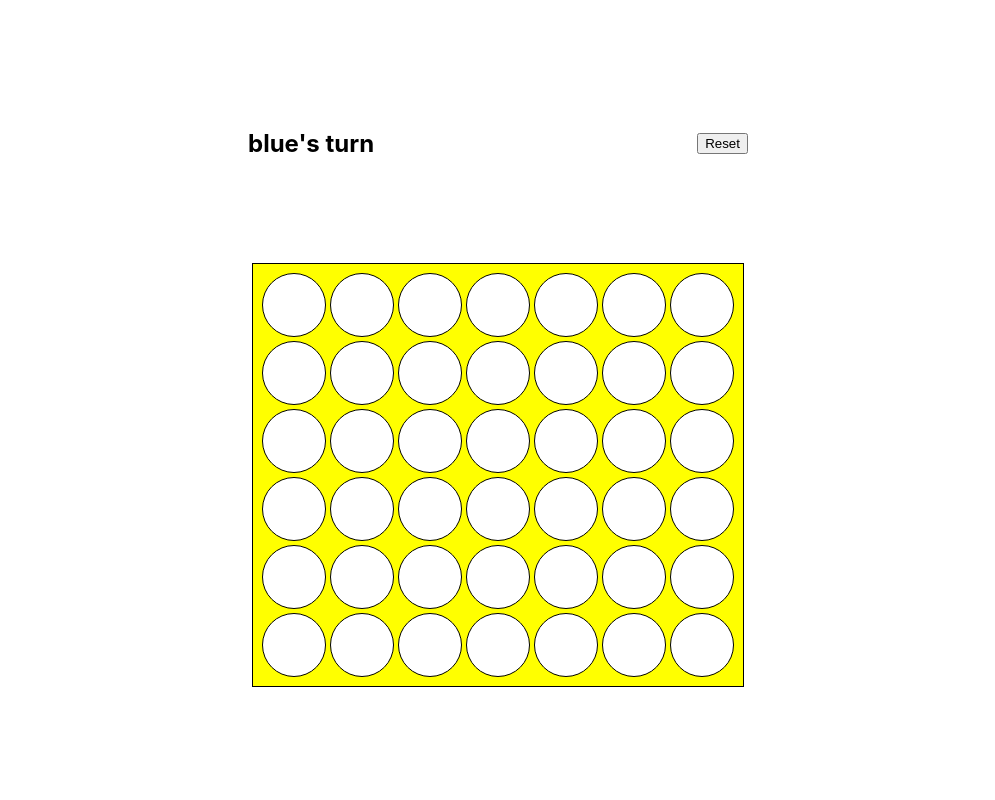
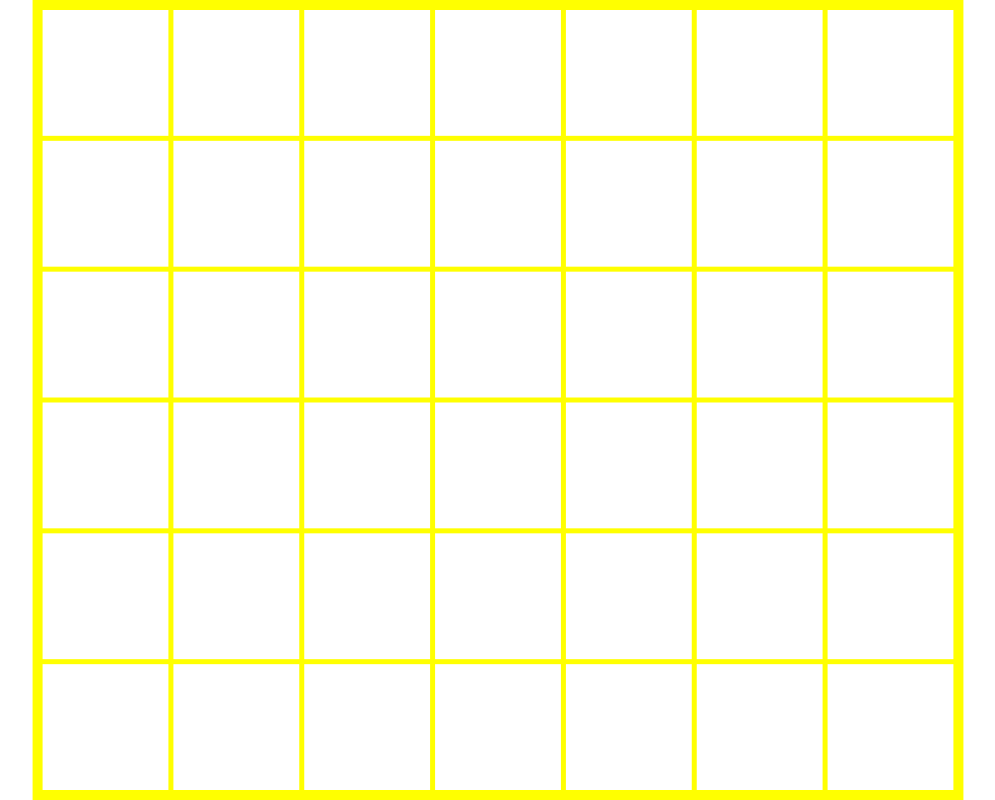
Before and after one commit to ferose/p2pgames, a React (Create React App) app: page / in a window 1280 px wide. Shown: the whole page, without its empty margins (142-1137 px from the left). Built offline with nearby package versions, Linux system fonts and the light colour scheme.

Commit message:
Switching over to canvas rendering

```diff
--- a/src/App.css
+++ b/src/App.css
@@ -1,7 +1,5 @@
-.App {
-  text-align: center;
-  display: flex;
-  align-items: center;
-  justify-content: center;
-  height: 100vh;
+html, body, .App {margin: 0; height: 100%; overflow: hidden}
+
+canvas {
+  display: block;
 }
--- a/src/App.tsx
+++ b/src/App.tsx
@@ -1,11 +1,12 @@
 import React from 'react';
 import './App.css';
 import Board from './Board';
+import GameCanvas from './GameCanvas';
 
 const App: React.FC = () => {
   return (
     <div className="App">
-      <Board />
+      <GameCanvas/>
     </div>
   );
 }
--- /dev/null
+++ b/src/GameCanvas.tsx
@@ -0,0 +1,142 @@
+import * as React from 'react';
+
+type Cursor = {
+    x: number,
+    y: number,
+}
+
+const NUM_ROWS = 6;
+const NUM_COLS = 7;
+
+export default class GameCanvas extends React.Component<any,any> {
+    private canvasRef: React.RefObject<HTMLCanvasElement>;
+
+    private _cursor: Cursor | null = null;
+
+    public constructor(props: any) {
+        super(props);
+        this.canvasRef = React.createRef();
+    }
+
+    private get canvas() {
+        return this.canvasRef.current;
+    }
+
+    private draw = () => {
+        window.requestAnimationFrame(this.draw);
+
+        const canvas = this.canvas;
+        if (!canvas || !canvas.getContext) {
+            return;
+        }
+        const ctx = canvas.getContext('2d');
+        if (!ctx) {
+            return;
+        }
+
+        ctx.clearRect(0, 0, canvas.width, canvas.height);
+
+        const boardPadding = 10;
+        const cellSpacing = 5;
+        let cellSize = (canvas.width-boardPadding*2-cellSpacing*(NUM_COLS-1))/NUM_COLS;
+        let width = canvas.width;
+        let height = boardPadding*2+cellSize*NUM_ROWS+cellSpacing*(NUM_ROWS-1);
+
+        if (height > canvas.height) {
+            cellSize = (canvas.height-boardPadding*2-cellSpacing*(NUM_ROWS-1))/NUM_ROWS;
+            width = boardPadding*2+cellSize*NUM_COLS+cellSpacing*(NUM_COLS-1);
+            height = canvas.height;
+        }
+
+        ctx.fillStyle = "yellow";
+        ctx.fillRect((canvas.width-width)/2, (canvas.height-height)/2, width, height);
+
+        ctx.fillStyle = "white";
+        for (let col = 0; col < NUM_COLS; col++) {
+            for (let row = 0; row < NUM_ROWS; row++) {
+                ctx.fillRect(
+                    (canvas.width-width)/2+boardPadding+col*(cellSize+cellSpacing),
+                    (canvas.height-height)/2+boardPadding+row*(cellSize+cellSpacing),
+                    cellSize,
+                    cellSize);
+            }
+        }
+
+        if (this.cursor) {
+            ctx.fillStyle = "red";
+            ctx.fillRect(this.cursor.x-5, this.cursor.y-5, 10, 10);
+        }
+    }
+
+    public updateDimensions = () => {
+        if (!this.canvas) {
+            return;
+        }
+        this.canvas.width = window.innerWidth;
+        this.canvas.height = window.innerHeight;
+    }
+
+      /**
+     * Add event listener
+     */
+    componentDidMount() {
+        this.updateDimensions();
+        window.addEventListener("resize", this.updateDimensions);
+        window.requestAnimationFrame(this.draw);
+    }
+
+    /**
+     * Remove event listener
+     */
+    componentWillUnmount() {
+        window.removeEventListener("resize", this.updateDimensions);
+    }
+
+    private set cursor(c:Cursor|null) {
+        this._cursor = c;
+    }
+
+    private get cursor() {
+        return this._cursor;
+    }
+
+    private onMouseMove = (e: React.MouseEvent) => {
+        this.cursor = {
+            x: e.clientX,
+            y: e.clientY,
+        }
+    }
+
+    private onMouseOut = (e: React.MouseEvent) => {
+        this.cursor = null;
+    }
+
+    private onTouchEnd = (e: React.TouchEvent) => {
+        e.preventDefault();
+        this.cursor = null;
+    }
+
+    private onTouchMove = (e: React.TouchEvent) => {
+        e.preventDefault();
+        const touch = e.touches[0];
+        this.cursor = {
+            x: touch.clientX,
+            y: touch.clientY,
+        };
+    }
+
+    public render() {
+        return (
+            <canvas
+                ref={this.canvasRef}
+                width={window.innerWidth}
+                height={window.innerHeight}
+                onMouseMove={this.onMouseMove}
+                onTouchMove={this.onTouchMove}
+                onTouchStart={this.onTouchMove}
+                onMouseOut={this.onMouseOut}
+                onTouchEnd={this.onTouchEnd}
+            ></canvas>
+        );
+    }
+}
```
